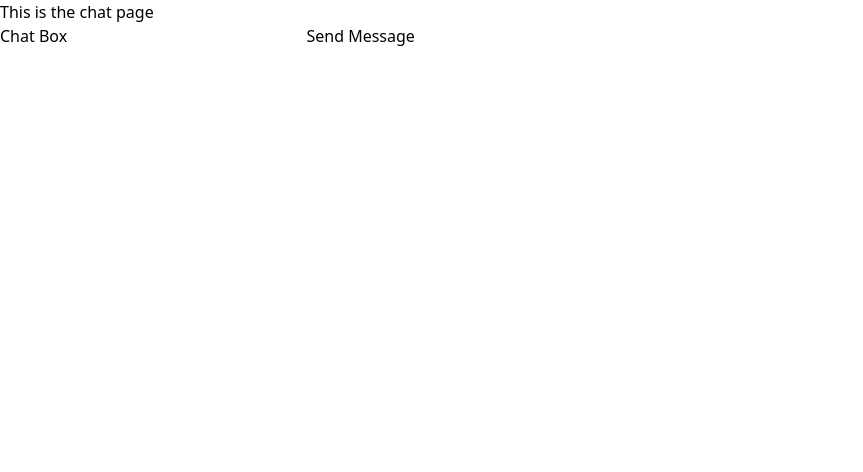
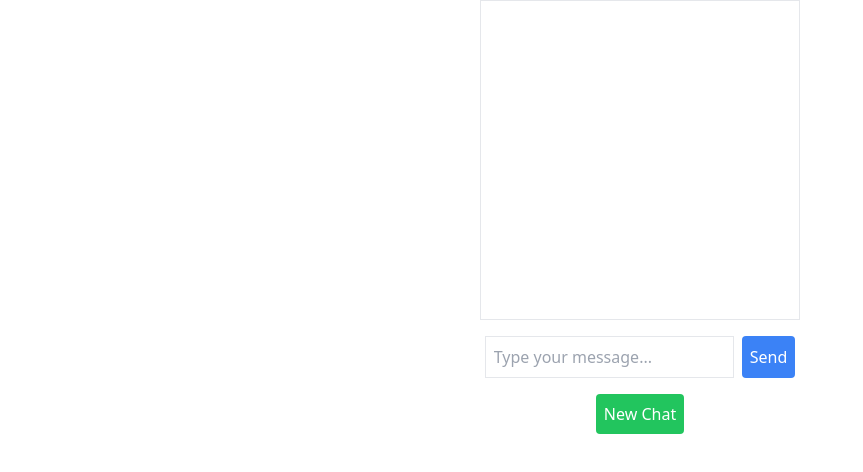
Before and after one commit to TeejMcSteez/WebsiteRebuild, a SvelteKit app in the folder client/: page /chat in a window 1280 px wide. Shown: the top 472 px of the page, without its empty margins (0-863 px from the left). Built offline with nearby package versions, Linux system fonts and the light colour scheme.

Commit message:
Changed some things with the server and started working on the chat bot frontend

```diff
--- a/client/package.json
+++ b/client/package.json
@@ -14,7 +14,7 @@
 	"devDependencies": {
 		"@sveltejs/adapter-auto": "^4.0.0",
 		"@sveltejs/kit": "^2.16.0",
-		"@sveltejs/vite-plugin-svelte": "^5.0.0",
+		"@sveltejs/vite-plugin-svelte": "^5.0.3",
 		"autoprefixer": "^10.4.20",
 		"svelte": "^5.0.0",
 		"svelte-check": "^4.0.0",
--- a/client/src/routes/chat/+page.server.js
+++ /dev/null
@@ -1,8 +0,0 @@
-export const actions = {
-    default: async({ request }) => {
-        const formData = await request.formData();
-        const message = formData.get('message');
-
-        console.log("Recieved: ", message);
-    }
-};
--- a/client/src/routes/chat/+page.svelte
+++ b/client/src/routes/chat/+page.svelte
@@ -1,10 +1,68 @@
-<!-- Chat Page -->
-<h1>This is the chat page</h1>
+<script>
+    let message = '';
+    let chatResponse = '';
+    let showModal = false;
+    let chatName = '';
 
-<form method="POST">
-    <label>
-        Chat Box
-        <input name="message" type="text">
-    </label>
-    <button>Send Message</button>
-</form>
+    async function sendMessage() {
+        console.log("Message Received: ", message);
+        const response = await fetch('http://localhost:3000/API/chat1.5b', {
+            method: 'POST',
+            headers: {
+                'Content-Type': 'application/json'
+            },
+            body: JSON.stringify({ message })
+        });
+
+        const data = await response.json();
+        chatResponse = data.message;
+    }
+
+    function openModal() {
+        showModal = true;
+    }
+
+    function closeModal() {
+        showModal = false;
+    }
+
+    async function createNewChat() {
+        console.log("New chat created with name:", chatName);
+        // API to post to redis
+        fetch('/API/saveChat', {
+            method: 'POST',
+            headers: {
+                'content-type': 'application/json'
+            },
+            body: JSON.stringify({ chatName, message }),
+
+        });
+        closeModal();
+    }
+</script>
+
+<main class="flex flex-col items-center justify-center space-y-4">
+    <div id="chatBox" class="w-80 h-80 border p-4">
+        {#if chatResponse}
+            <p>{chatResponse}</p>
+        {/if}
+    </div>
+
+    <form on:submit|preventDefault={sendMessage} class="flex space-x-2">
+        <input type="text" bind:value={message} placeholder="Type your message..." class="border p-2" />
+        <button type="submit" class="bg-blue-500 text-white p-2 rounded">Send</button>
+    </form>
+
+    <button on:click={openModal} class="bg-green-500 text-white p-2 rounded">New Chat</button>
+
+    {#if showModal}
+        <div class="fixed inset-0 flex items-center justify-center bg-black bg-opacity-50">
+            <div class="bg-white p-6 rounded shadow-lg">
+                <button on:click={closeModal} class="text-gray-500 hover:text-gray-700">&times;</button>
+                <h2 class="text-xl mb-4">Enter Chat Name</h2>
+                <input type="text" bind:value={chatName} placeholder="Chat Name" class="border p-2 mb-4 w-full" />
+                <button on:click={createNewChat} class="bg-blue-500 text-white p-2 rounded">Create</button>
+            </div>
+        </div>
+    {/if}
+</main>
```
Also changed, not shown: 2 other files (tests, documents, lock files or other folders).
